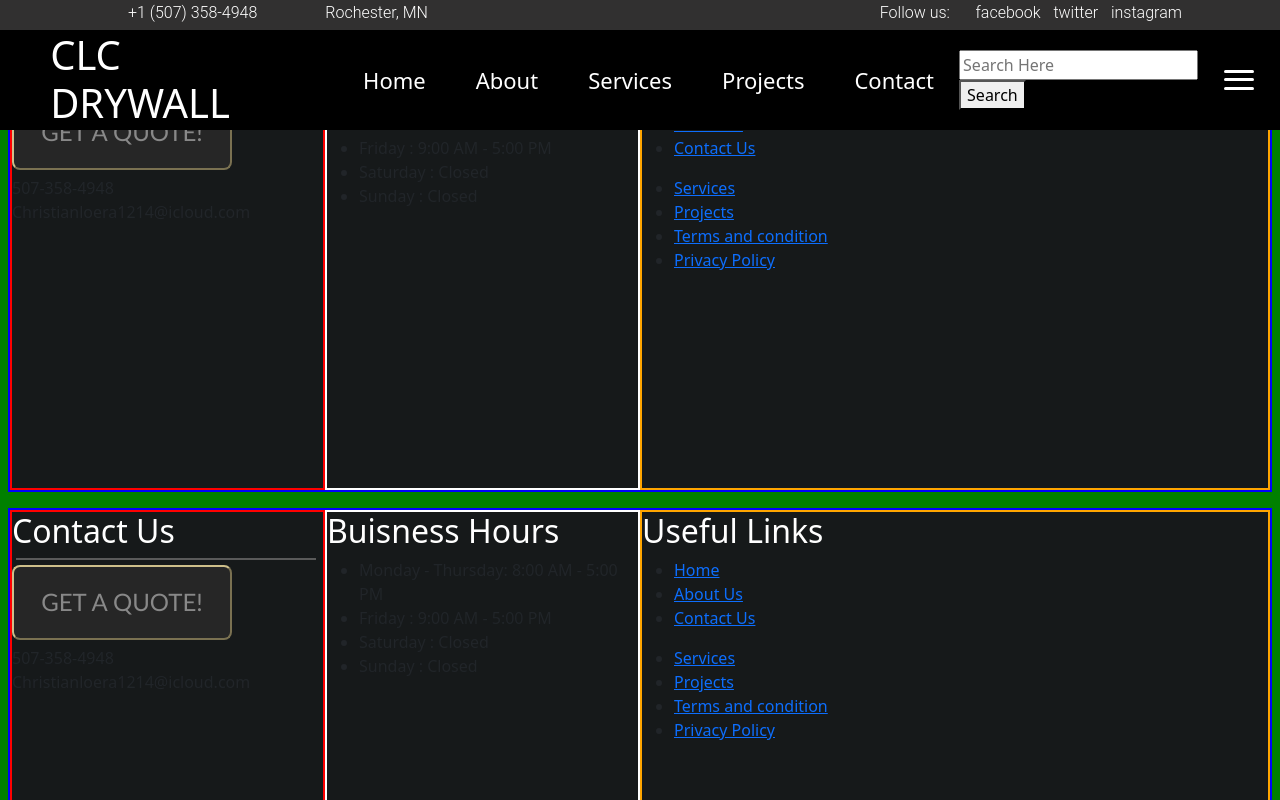
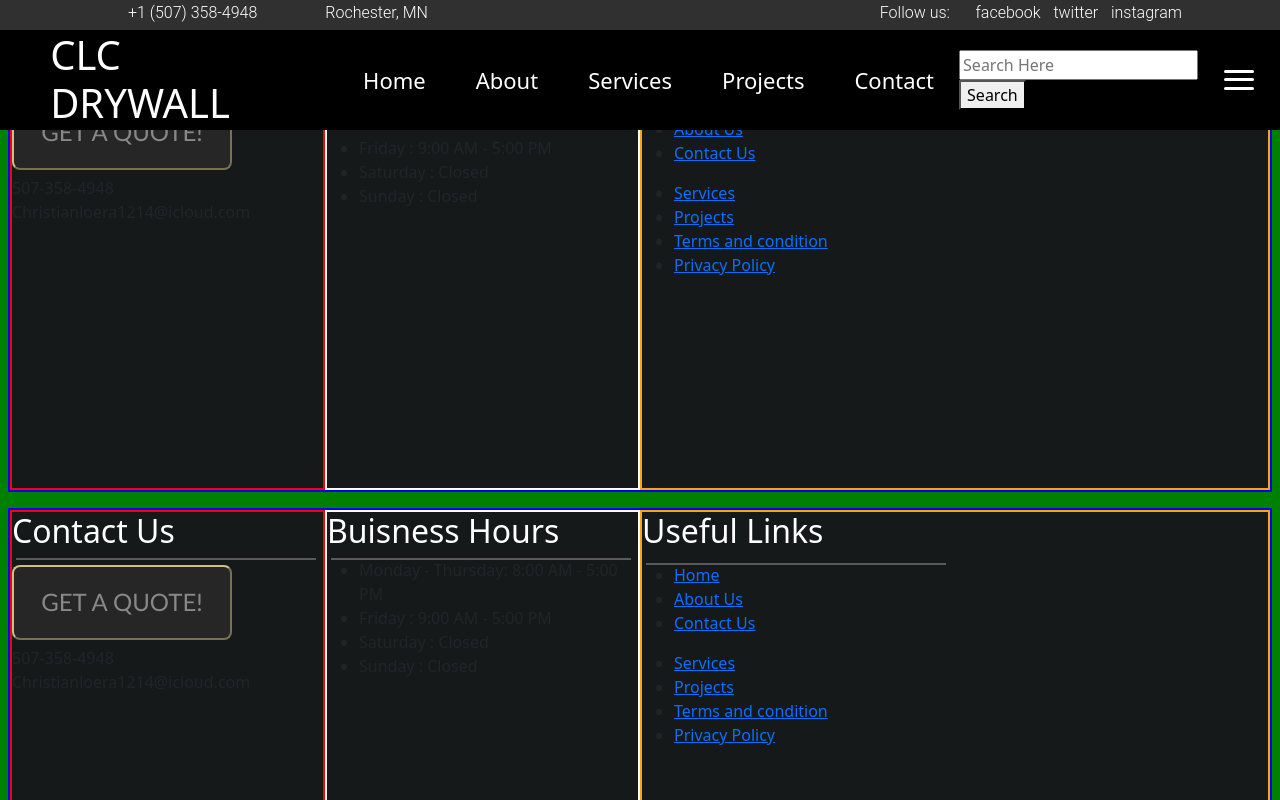
Before and after one commit to getachewhundera/clc-drywall, a Next.js app: page /components/Footer in a window 1280 px wide. Shown: the top 800 px of the page. Built offline with nearby package versions, Linux system fonts and the light colour scheme.

Commit message:
added the html structure for the underline for all 3 columns with new classNames, added css for the underline for the middle and right columns

```diff
--- a/src/app/components/Footer/footer.module.css
+++ b/src/app/components/Footer/footer.module.css
@@ -52,6 +52,7 @@
 
 /*---------------------- Column 1. Left Column Specific CSS ------------------------*/
 
+/* Underline Divider */
 .underline-divider-container {
   position: relative;
   display: flex;
@@ -70,7 +71,6 @@
   height: 2px;
   background: #5A5A5A;
 }
-
 
 
 /* Quote Button */
@@ -98,6 +98,26 @@
 /*---------------------- Column 2. Middle Column Specific CSS ------------------------*/
 
 
+/* Underline Divider */
+.column2-underline-divider-container{
+  position: relative;
+  display: flex;
+  margin-top: 2%;
+  margin-left: 4px;
+}
+
+.column2-underline {
+  position: absolute;
+  display: flex;
+}
+
+.column2-line {
+  position: absolute;
+  width: 300px;
+  height: 2px;
+  background: #5A5A5A;
+}
+
 
 
 
@@ -109,6 +129,26 @@
 
 /*---------------------- Column 3. Right Column Specific CSS ------------------------*/
 
+
+/* Underline Divider */
+.column3-underline-divider-container{
+  position: relative;
+  display: flex;
+  margin-top: 2%;
+  margin-left: 4px;
+}
+
+.column3-underline {
+  position: absolute;
+  display: flex;
+}
+
+.column3-line {
+  position: absolute;
+  width: 300px;
+  height: 2px;
+  background: #5A5A5A;
+}
 
 
 
--- a/src/app/components/Footer/page.tsx
+++ b/src/app/components/Footer/page.tsx
@@ -52,6 +52,13 @@ const Footer = (props: Props) => {
               <div className={styles['column2-title']}>
                 <h2>Buisness Hours</h2>
               </div>
+
+              <div className={styles['column2-underline-divider-container']}>
+                    <div className={styles['column2-underline']}>
+                        <div className={styles['column2-line']}> </div>
+                    </div>
+                </div>
+
               <ul className={styles['business-hours']}>
                 <li>
                   Monday - Thursday: <span>8:00 AM - 5:00 PM</span>{" "}
@@ -73,9 +80,17 @@ const Footer = (props: Props) => {
           {/*Column 3. Right Column*/}
           <div className={`${styles['column']} ${styles['right']}`}>
             <div className={styles['column3-container']}>
+
               <div className={styles['column3-title']}>
                 <h2>Useful Links</h2>
               </div>
+
+              <div className={styles['column3-underline-divider-container']}>
+                    <div className={styles['column3-underline']}>
+                        <div className={styles['column3-line']}> </div>
+                    </div>
+                </div>
+
               <div className={styles['secondary-column1-links-left']}>
                 <ul className={styles['footer-nav1']}>
                   <li>
```
